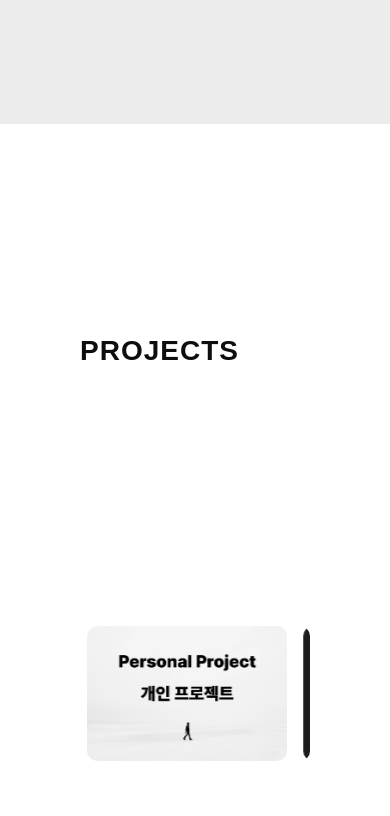
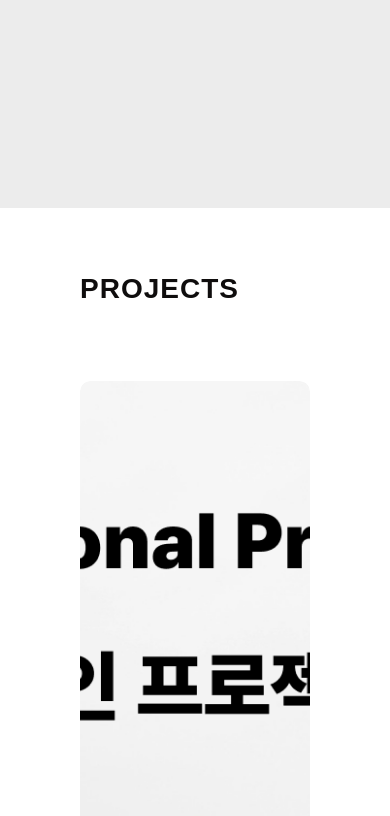
Before and after one commit to peaceRyun/balance, a Next.js app: page /home in a window 390 px wide. Shown: the part 1980-2796 px from the top of the page. Built offline with nearby package versions, Linux system fonts and the light colour scheme.

Commit message:
PDS => 반응형 수정.

```diff
--- a/package.json
+++ b/package.json
@@ -35,5 +35,6 @@
     "eslint-plugin-prettier": "^5.2.6",
     "prettier": "^3.5.3",
     "tailwindcss": "^4"
-  }
+  },
+  "packageManager": "pnpm@10.7.0+sha512.6b865ad4b62a1d9842b61d674a393903b871d9244954f652b8842c2b553c72176b278f64c463e52d40fff8aba385c235c8c9ecf5cc7de4fd78b8bb6d49633ab6"
 }
--- a/src/app/home/components/introsec/IntroSec.jsx
+++ b/src/app/home/components/introsec/IntroSec.jsx
@@ -17,7 +17,7 @@ const IntroSec = () => {
 
     return (
         <>
-            <div ref={ref} style={{ height: '90vh', position: 'relative' }}>
+            <div ref={ref} style={{ height: '100vh', position: 'relative' }}>
                 <motion.div
                     style={{
                         y: translateY,
--- a/src/app/home/components/portfoliodisplaysec/PortfolioDisplaySec.jsx
+++ b/src/app/home/components/portfoliodisplaysec/PortfolioDisplaySec.jsx
@@ -68,17 +68,17 @@ const PortfolioDisplaySec = () => {
     }, []);
 
     return (
-        <SecCont className='portfolio' $overFlow='hidden' ref={sectionRef}>
+        <SecCont className='portfolio' $overFlow='hidden' ref={sectionRef} $backgroundColor='white'>
             <h2 className='sr-only'>포트폴리오 섹션</h2>
             <DivWrap
-                $padding='120px 80px'
+                $padding='0px 80px 60px'
                 $height='100vh'
                 $display='flex'
                 $flexDirection='column'
                 $justifyContent='space-around'
                 $alignItems='flex-start'
             >
-                <DivWrap className='textBox' $width='100%' $margin='0 auto 80px' $color='#0f0d0d'>
+                <DivWrap className='textBox' $width='100%' $padding='60px 0 80px' $color='#0f0d0d'>
                     <StyledH3 $variant='titleLarge' $fontWeight='900'>
                         PROJECTS
                     </StyledH3>
@@ -93,6 +93,7 @@ const PortfolioDisplaySec = () => {
                     loop={false}
                     initialSlide={0}
                     watchSlidesProgress={true}
+                    spaceBetween={60}
                 >
                     {portfoliodata.map((item) => (
                         <StyledSwiperSlide key={item.id}>
--- a/src/app/home/components/portfoliodisplaysec/style.js
+++ b/src/app/home/components/portfoliodisplaysec/style.js
@@ -19,32 +19,29 @@ export const PDSDivWrap = styled.div`
 
 export const StyledSwiper = styled(Swiper)`
     width: 100% !important;
-    height: 630px !important;
+    height: 100% !important;
     overflow: hidden;
     border-radius: 10px;
     .swiper-wrapper {
         display: flex;
         align-items: center;
     }
-    .swiper-slide {
+    /* .swiper-slide {
         margin-right: 4vw;
-    }
-    @media (max-width: 1280px) {
+    } */
+    /* @media (max-width: 1280px) {
         height: 413px !important;
     }
     @media (max-width: 768px) {
         height: 135px !important;
-    }
+    } */
 `;
 
 export const StyledSwiperSlide = styled(SwiperSlide)`
-    width: 930px !important;
+    width: 60% !important;
     height: 100% !important;
     @media (max-width: 1280px) {
-        width: 610px !important;
-    }
-    @media (max-width: 768px) {
-        width: 200px !important;
+        width: 100% !important;
     }
 `;
 
--- a/src/app/styles/globals.js
+++ b/src/app/styles/globals.js
@@ -31,10 +31,10 @@ const getVariantTitleStyles = (variant) => {
             letter-spacing: 1px;
             line-height: 150%;
             @media (max-width: 1280px) {
-                font-size: 40px;
+                font-size: 2.5rem;
             }
             @media (max-width: 768px) {
-                font-size: 28px;
+                font-size: 1.75rem;
             }
             `;
 
```
